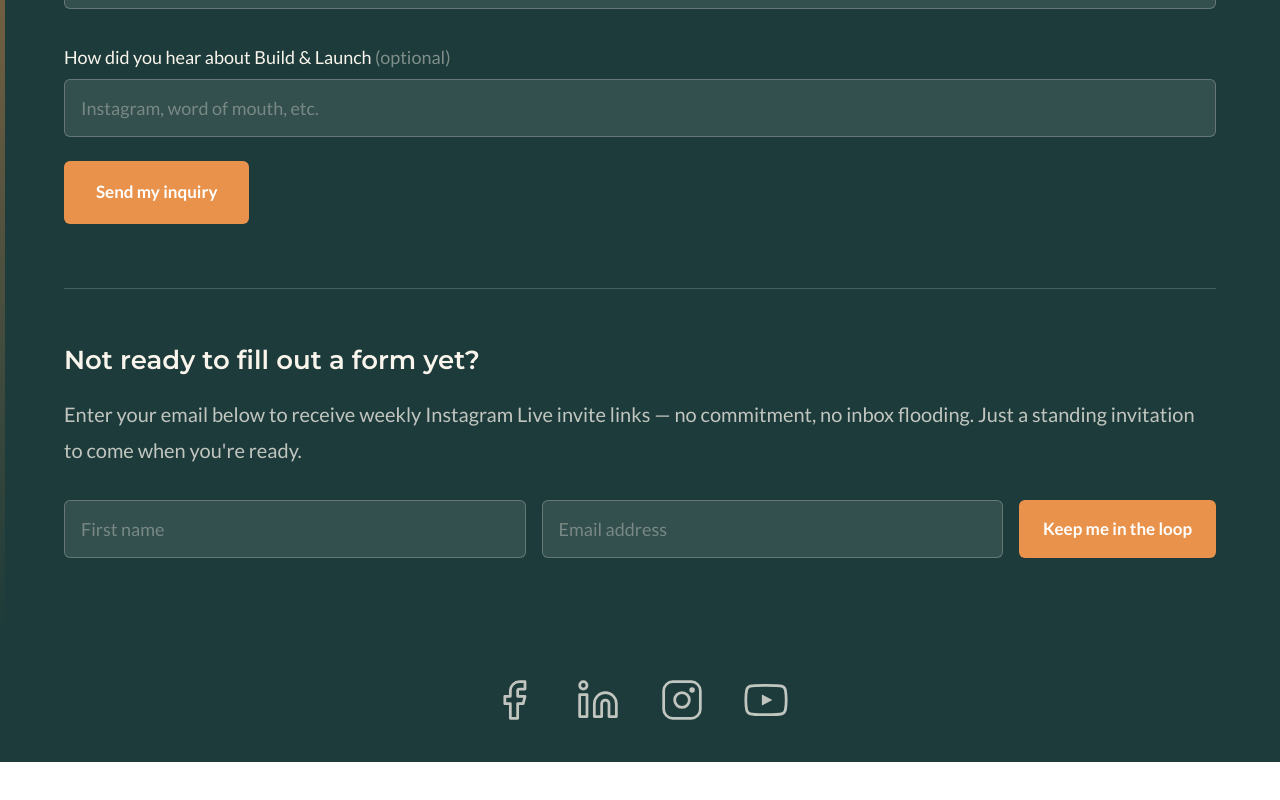
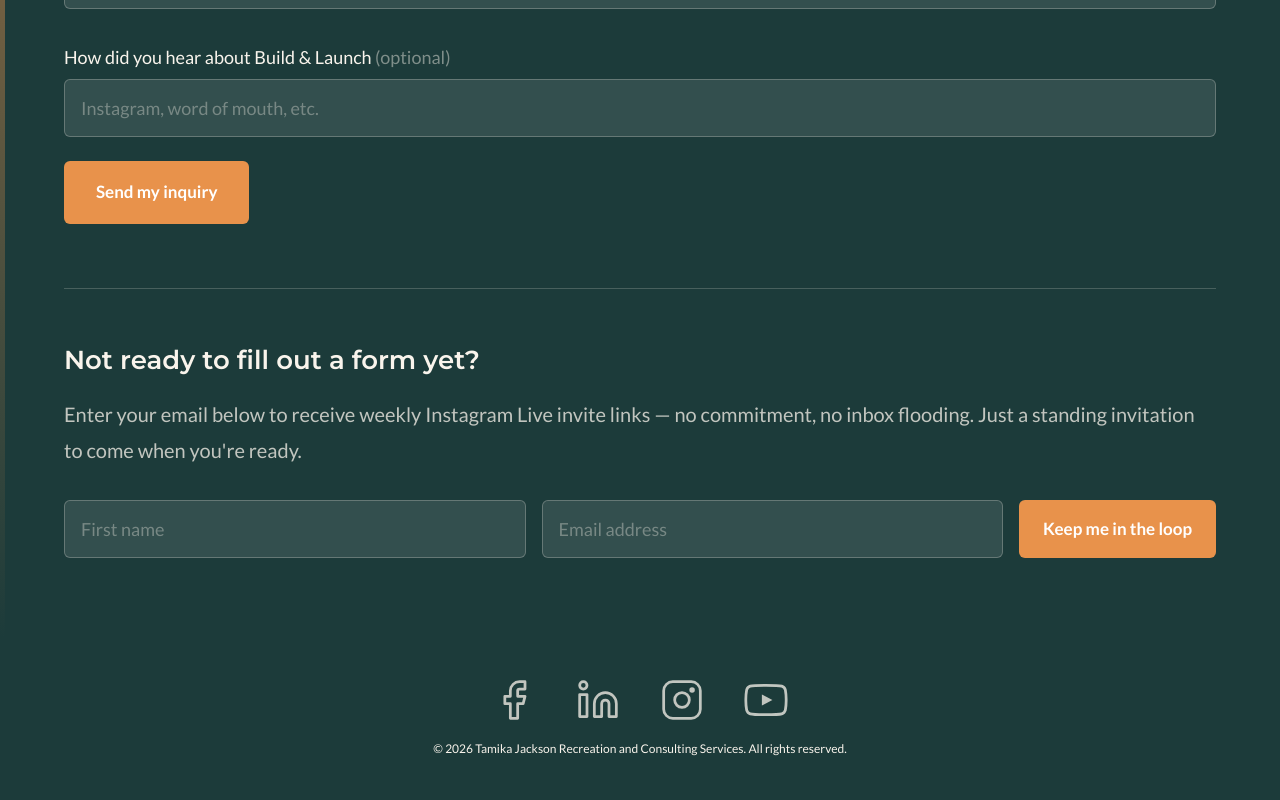
Before and after one commit to tamikanabilajackson-netizen/tjrcs-website, a Next.js app: page / in a window 1280 px wide. Shown: the part 8077-8877 px from the top of the page. Before the commit the page ends 8839 px from the top, so only its background shows below. Built offline with nearby package versions, Linux system fonts and the light colour scheme.

Commit message:
Restore copyright line in footer

```diff
--- a/app/layout.tsx
+++ b/app/layout.tsx
@@ -97,6 +97,14 @@ export default function RootLayout({
             </a>
 
           </div>
+
+          {/* Copyright */}
+          <div style={{ paddingTop: '16px', textAlign: 'center' }}>
+            <p style={{ color: '#F9F4EC', fontSize: '12px', fontFamily: 'var(--font-lato)' }}>
+              &copy; 2026 Tamika Jackson Recreation and Consulting Services. All rights reserved.
+            </p>
+          </div>
+
         </footer>
 
       </body>
```
